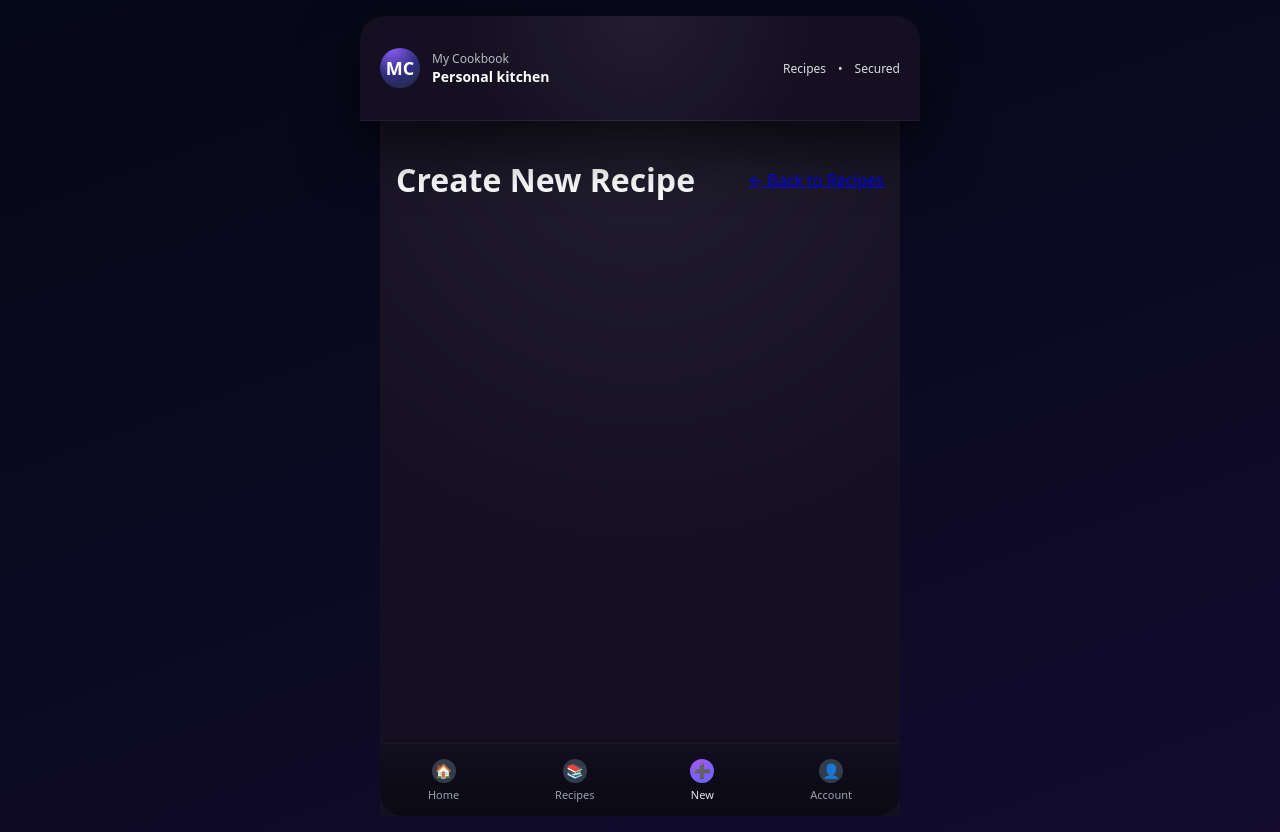
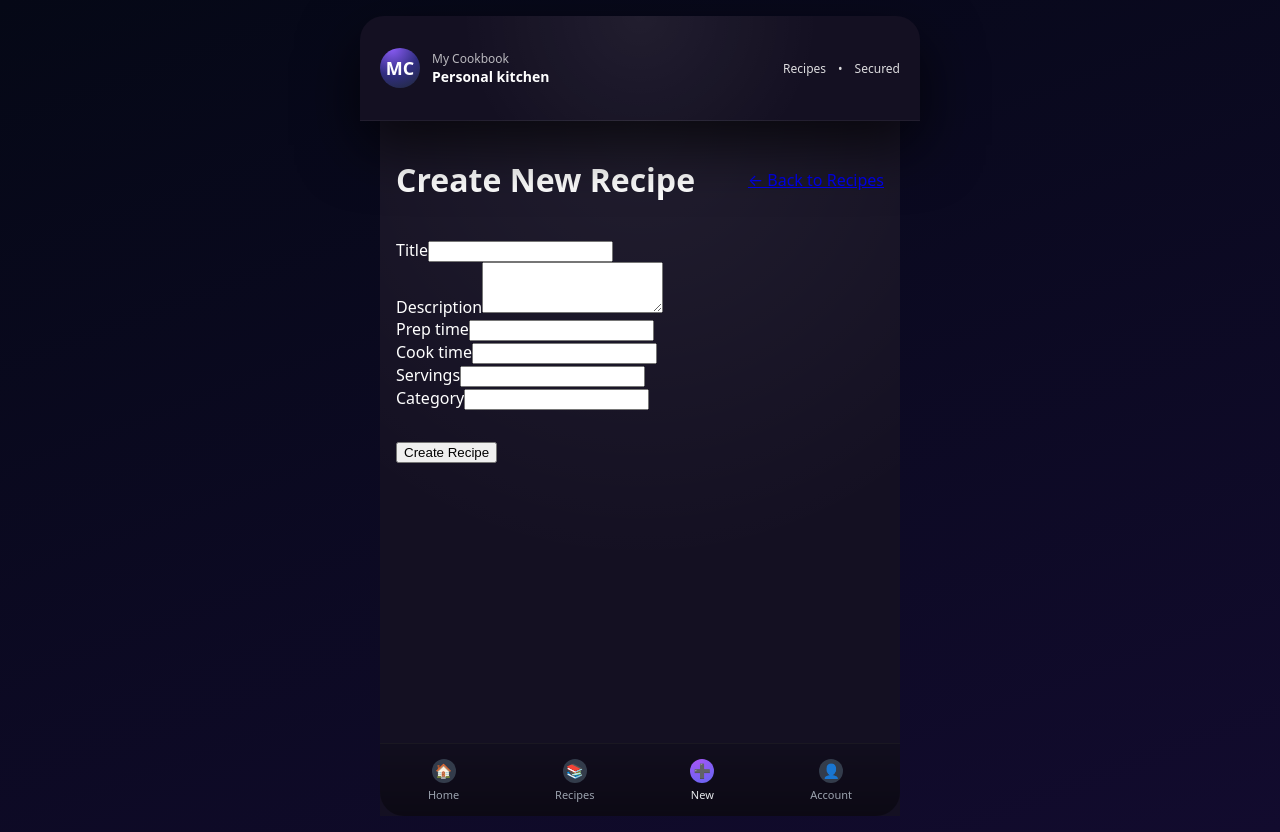
Before and after one commit to rwilliamspbg-ops/My-Cookbook-V1.0, a Next.js app: page /recipe/new in a window 1280 px wide. Built offline with nearby package versions, Linux system fonts and the light colour scheme.

Commit message:
Update new.js

```diff
--- a/pages/recipe/new.js
+++ b/pages/recipe/new.js
@@ -6,6 +6,7 @@ import AppLayout from '../../components/AppLayout';
 
 export default function RecipeForm({ _mode = 'create', _initialValues }) {
   const router = useRouter();
+
   const [formData, setFormData] = useState({
     title: '',
     description: '',
@@ -17,18 +18,27 @@ export default function RecipeForm({ _mode = 'create', _initialValues }) {
     category: '',
   });
 
+  const handleChange = (e) => {
+    const { name, value } = e.target;
+    setFormData((prev) => ({
+      ...prev,
+      [name]: value,
+    }));
+  };
+
   const handleSubmit = async (e) => {
     e.preventDefault();
     try {
       await axios.post('/api/recipes', formData);
       alert('Recipe created successfully!');
       router.push('/');
-    } catch {
-      console.error('Failed');
+    } catch (err) {
+      console.error('Failed to create recipe', err);
+      alert('Failed to create recipe. Please try again.');
     }
   };
 
- return (
+  return (
     <AppLayout>
       <main className="page-container">
         <div className="page-header">
@@ -39,8 +49,79 @@ export default function RecipeForm({ _mode = 'create', _initialValues }) {
         </div>
 
         <form onSubmit={handleSubmit} className="card">
-          {/* reuse .form-group etc instead of custom .recipe-form if you want */}
-          {/* keep your form fields exactly as they are, just wrapped in shared classes */}
+          <div className="form-group">
+            <label htmlFor="title">Title</label>
+            <input
+              id="title"
+              name="title"
+              type="text"
+              value={formData.title}
+              onChange={handleChange}
+              required
+            />
+          </div>
+
+          <div className="form-group">
+            <label htmlFor="description">Description</label>
+            <textarea
+              id="description"
+              name="description"
+              value={formData.description}
+              onChange={handleChange}
+              rows={3}
+            />
+          </div>
+
+          <div className="form-group">
+            <label htmlFor="prepTime">Prep time</label>
+            <input
+              id="prepTime"
+              name="prepTime"
+              type="text"
+              value={formData.prepTime}
+              onChange={handleChange}
+            />
+          </div>
+
+          <div className="form-group">
+            <label htmlFor="cookTime">Cook time</label>
+            <input
+              id="cookTime"
+              name="cookTime"
+              type="text"
+              value={formData.cookTime}
+              onChange={handleChange}
+            />
+          </div>
+
+          <div className="form-group">
+            <label htmlFor="servings">Servings</label>
+            <input
+              id="servings"
+              name="servings"
+              type="number"
+              value={formData.servings}
+              onChange={handleChange}
+            />
+          </div>
+
+          <div className="form-group">
+            <label htmlFor="category">Category</label>
+            <input
+              id="category"
+              name="category"
+              type="text"
+              value={formData.category}
+              onChange={handleChange}
+            />
+          </div>
+
+          <button
+            type="submit"
+            className="btn btn-primary btn-full mt-4"
+          >
+            Create Recipe
+          </button>
         </form>
       </main>
     </AppLayout>
```
